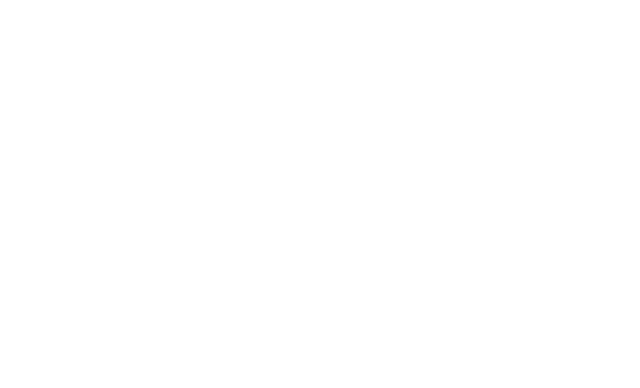
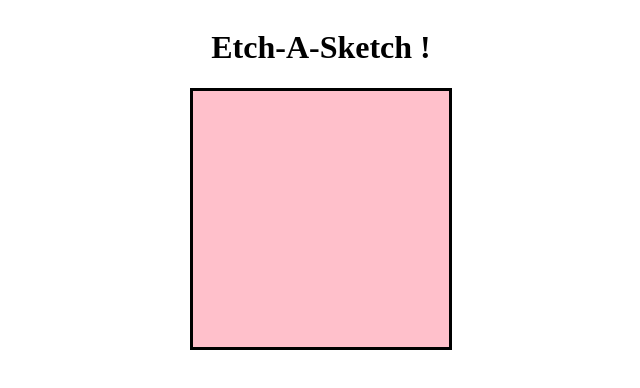
Before and after one commit to tonytony97/odin-etch-sketch, a plain HTML site: page index.html in a window 1280 px wide. Shown: the whole page, without its empty margins (319-959 px from the left). Drawn offline with Linux system fonts and the light colour scheme.

Commit message:
Add makeGrid function

```diff
--- a/etch-sketch-script.js
+++ b/etch-sketch-script.js
@@ -0,0 +1,21 @@
+
+const container = document.querySelector('#container');
+
+function makeGrid(dimensions){
+    const grid = document.createElement('div');
+    grid.classList.add('grid');
+    grid.style.display='grid';
+    grid.style.border = 'solid black';
+    grid.style.background ='orange';
+    grid.style.setProperty('--grid-rows',dimensions);
+    grid.style.setProperty('--grid-cols',dimensions);
+    for(i= 0;i<dimensions*dimensions;i++){
+        let square = document.createElement('div');
+        square.classList.add('square');
+        square.setAttribute('style','height: 16px; width: 16px;background: pink;');
+        grid.appendChild(square);
+    }
+    container.appendChild(grid);
+}
+
+makeGrid(16);
--- a/index.html
+++ b/index.html
@@ -9,6 +9,7 @@
     <script src="etch-sketch-script.js" defer></script>
 </head>
 <body>
-
+    <h1> Etch-A-Sketch !</h1>
+    <div id="container"></div>
 </body>
 </html>
--- a/style.css
+++ b/style.css
@@ -0,0 +1,11 @@
+body{
+    display: flex;
+    flex-direction: column;
+    align-items: center;
+    justify-content: center;
+}
+
+.grid{
+    grid-template-columns: repeat(var(--grid-cols),1fr);
+    grid-template-rows: repeat(var(--grid-rows),1fr);
+}
```
